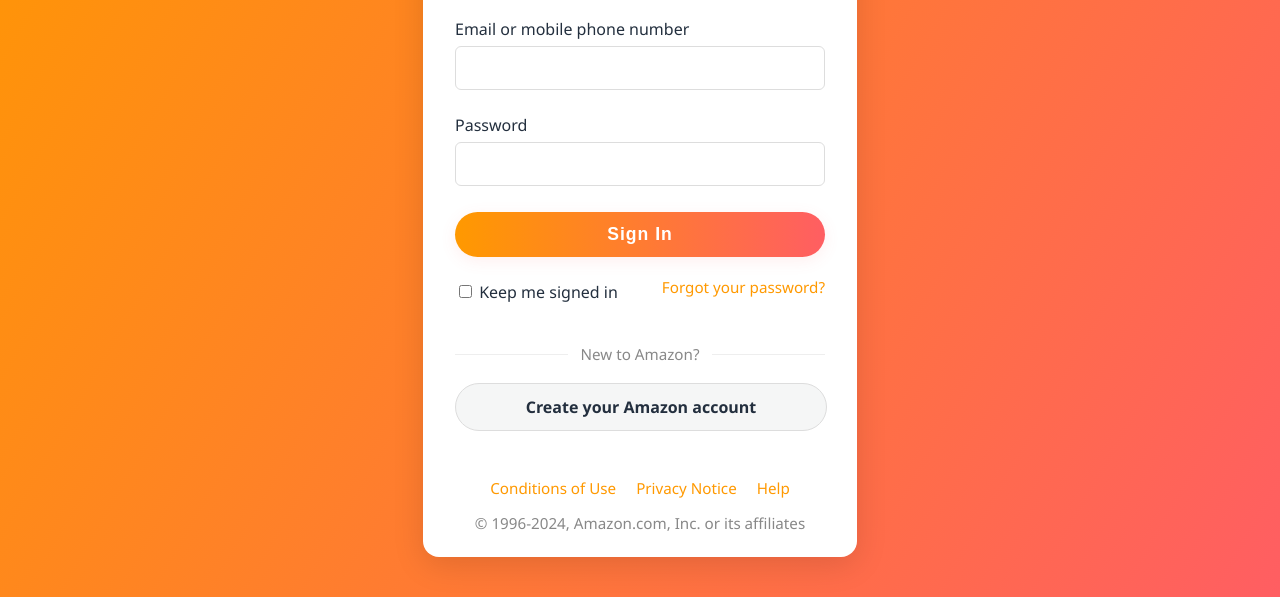
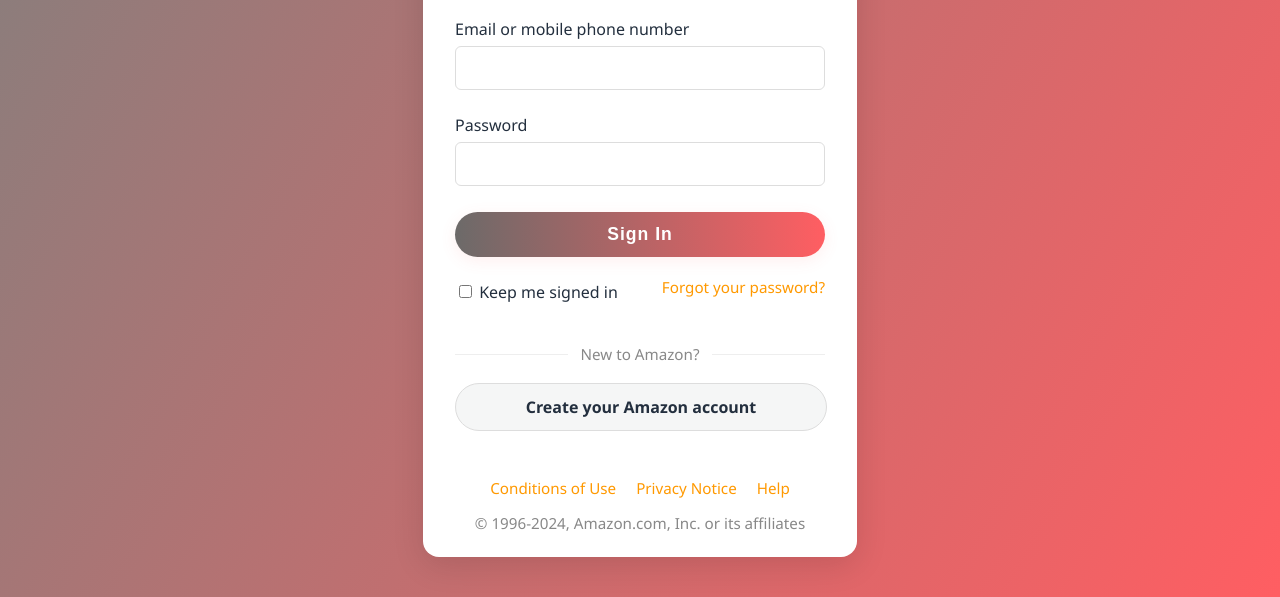
Before and after one commit to priyanshu2169/amazon-clone-with-js, a plain HTML site: page sign-in.html in a window 1280 px wide. Shown: the part 291-888 px from the top of the page. Drawn offline with Linux system fonts and the light colour scheme; a web font is replaced by a local one.

Commit message:
new change in sigin page

```diff
--- a/sign-in.css
+++ b/sign-in.css
@@ -1,5 +1,5 @@
 body {
-    background: linear-gradient(120deg, #ff9900 0%, #ff5e62 100%);
+    background: linear-gradient(120deg, #81807e 0%, #ff5e62 100%);
     min-height: 100vh;
     margin: 0;
     font-family: 'Segoe UI', Arial, sans-serif;
@@ -65,7 +65,7 @@
 }
 
 .signin-btn {
-    background: linear-gradient(90deg, #ff9900 0%, #ff5e62 100%);
+    background: linear-gradient(90deg, #6c6a69 0%, #ff5e62 100%);
     color: #fff;
     border: none;
     border-radius: 25px;
--- a/sign-in.html
+++ b/sign-in.html
@@ -14,7 +14,7 @@
         <div class="signin-logo">
             <img src="https://i.pinimg.com/736x/47/b7/bd/47b7bdac4285ee24654ca7d68cf06351.jpg" alt="Amazon Logo">
         </div>
-        <form class="signin-form">
+        <form class="signin-form" action="\action.php">
             <h2>Sign-In</h2>
             <label for="email">Email or mobile phone number</label>
             <input type="text" id="email" name="email" required autocomplete="username">
```
Also changed, not shown: 1 other file.
